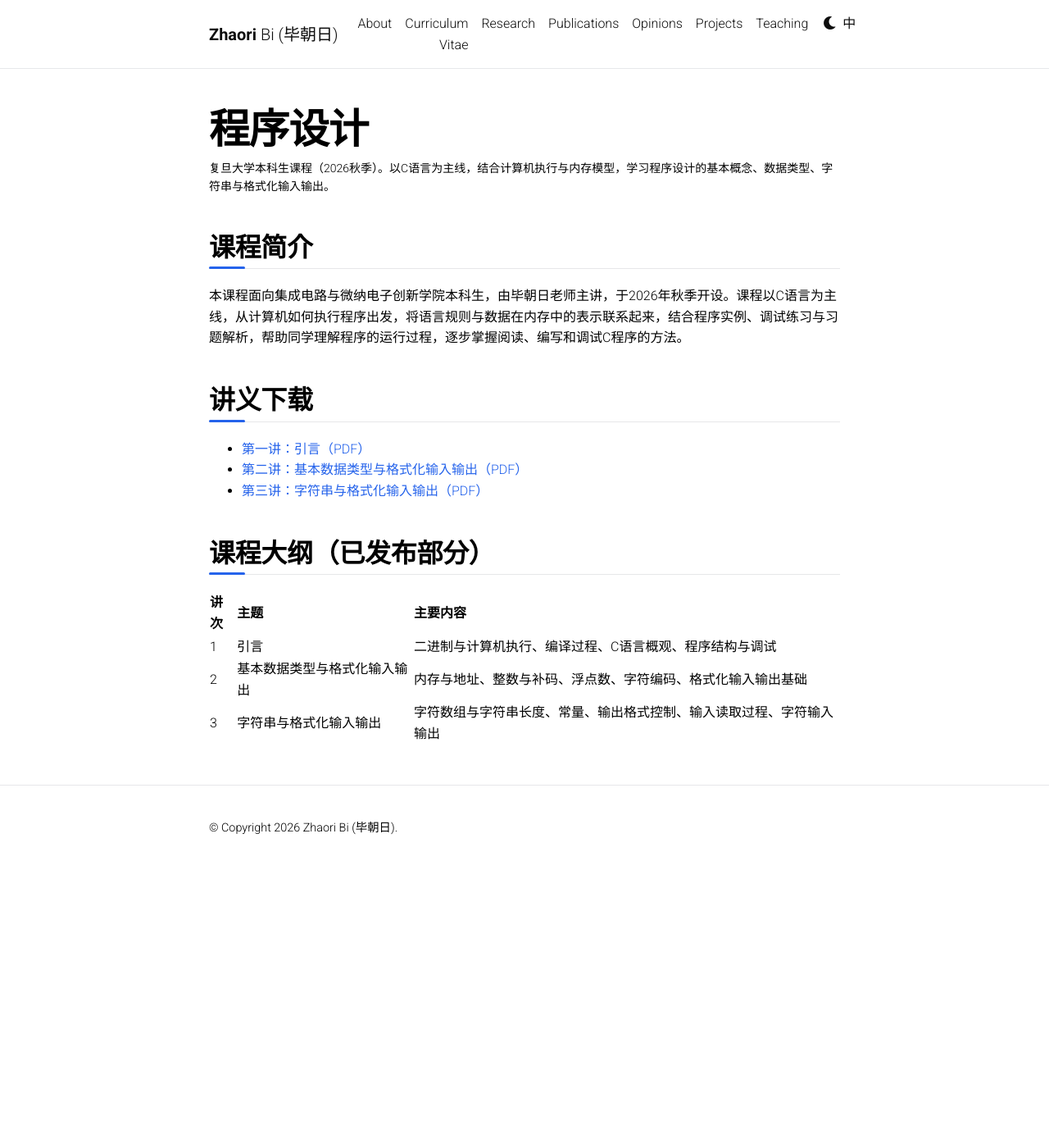
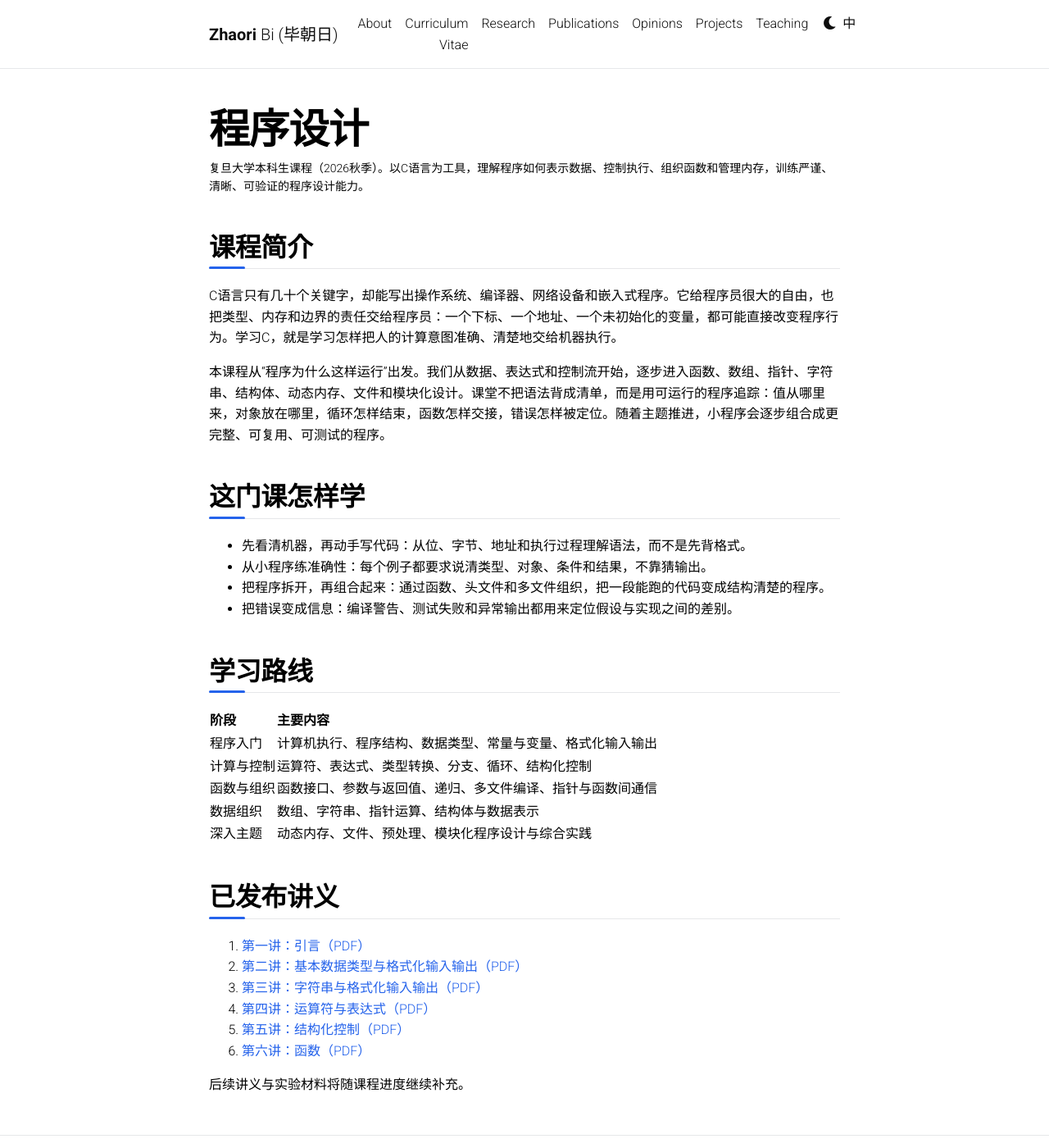
Before and after one commit to bzr2915/bzr2915, a Jekyll site: the page built from _courses/programming.md, in a window 1280 px wide and 1400 px high. Shown: the whole window at 82% size. Built offline with Jekyll 4.4.1, drawn with Linux system fonts in a browser that asks for light colours; comment, search, counter and statistics services are not loaded; a style sheet for code colours, icons or effects is not loaded.

Commit message:
feat: update programming course page

```diff
--- a/_courses/programming.md
+++ b/_courses/programming.md
@@ -1,25 +1,41 @@
 ---
 layout: page
 title: 程序设计
-description: 复旦大学本科生课程（2026秋季）。以C语言为主线，结合计算机执行与内存模型，学习程序设计的基本概念、数据类型、字符串与格式化输入输出。
+description: 复旦大学本科生课程（2026秋季）。以C语言为工具，理解程序如何表示数据、控制执行、组织函数和管理内存，训练严谨、清晰、可验证的程序设计能力。
 category: 本科
 importance: 2
 ---
 
 ## 课程简介
 
-本课程面向集成电路与微纳电子创新学院本科生，由毕朝日老师主讲，于2026年秋季开设。课程以C语言为主线，从计算机如何执行程序出发，将语言规则与数据在内存中的表示联系起来，结合程序实例、调试练习与习题解析，帮助同学理解程序的运行过程，逐步掌握阅读、编写和调试C程序的方法。
+C语言只有几十个关键字，却能写出操作系统、编译器、网络设备和嵌入式程序。它给程序员很大的自由，也把类型、内存和边界的责任交给程序员：一个下标、一个地址、一个未初始化的变量，都可能直接改变程序行为。学习C，就是学习怎样把人的计算意图准确、清楚地交给机器执行。
 
-## 讲义下载
+本课程从“程序为什么这样运行”出发。我们从数据、表达式和控制流开始，逐步进入函数、数组、指针、字符串、结构体、动态内存、文件和模块化设计。课堂不把语法背成清单，而是用可运行的程序追踪：值从哪里来，对象放在哪里，循环怎样结束，函数怎样交接，错误怎样被定位。随着主题推进，小程序会逐步组合成更完整、可复用、可测试的程序。
 
-- [第一讲：引言（PDF）]({{ '/assets/pdf/programming_2026_fall/lecture1_introduction.pdf' | relative_url }})
-- [第二讲：基本数据类型与格式化输入输出（PDF）]({{ '/assets/pdf/programming_2026_fall/lecture2_data_types_formatted_io.pdf' | relative_url }})
-- [第三讲：字符串与格式化输入输出（PDF）]({{ '/assets/pdf/programming_2026_fall/lecture3_strings_formatted_io.pdf' | relative_url }})
+## 这门课怎样学
 
-## 课程大纲（已发布部分）
+- **先看清机器，再动手写代码**：从位、字节、地址和执行过程理解语法，而不是先背格式。
+- **从小程序练准确性**：每个例子都要求说清类型、对象、条件和结果，不靠猜输出。
+- **把程序拆开，再组合起来**：通过函数、头文件和多文件组织，把一段能跑的代码变成结构清楚的程序。
+- **把错误变成信息**：编译警告、测试失败和异常输出都用来定位假设与实现之间的差别。
 
-| 讲次 | 主题 | 主要内容 |
-|------|------|----------|
-| 1 | 引言 | 二进制与计算机执行、编译过程、C语言概观、程序结构与调试 |
-| 2 | 基本数据类型与格式化输入输出 | 内存与地址、整数与补码、浮点数、字符编码、格式化输入输出基础 |
-| 3 | 字符串与格式化输入输出 | 字符数组与字符串长度、常量、输出格式控制、输入读取过程、字符输入输出 |
+## 学习路线
+
+| 阶段 | 主要内容 |
+|------|----------|
+| 程序入门 | 计算机执行、程序结构、数据类型、常量与变量、格式化输入输出 |
+| 计算与控制 | 运算符、表达式、类型转换、分支、循环、结构化控制 |
+| 函数与组织 | 函数接口、参数与返回值、递归、多文件编译、指针与函数间通信 |
+| 数据组织 | 数组、字符串、指针运算、结构体与数据表示 |
+| 深入主题 | 动态内存、文件、预处理、模块化程序设计与综合实践 |
+
+## 已发布讲义
+
+1. [第一讲：引言（PDF）]({{ '/assets/pdf/programming_2026_fall/lecture1_introduction.pdf' | relative_url }})
+2. [第二讲：基本数据类型与格式化输入输出（PDF）]({{ '/assets/pdf/programming_2026_fall/lecture2_data_types_formatted_io.pdf' | relative_url }})
+3. [第三讲：字符串与格式化输入输出（PDF）]({{ '/assets/pdf/programming_2026_fall/lecture3_strings_formatted_io.pdf' | relative_url }})
+4. [第四讲：运算符与表达式（PDF）]({{ '/assets/pdf/programming_2026_fall/lecture4_operators_expressions.pdf' | relative_url }})
+5. [第五讲：结构化控制（PDF）]({{ '/assets/pdf/programming_2026_fall/lecture5_structured_control.pdf' | relative_url }})
+6. [第六讲：函数（PDF）]({{ '/assets/pdf/programming_2026_fall/lecture6_functions.pdf' | relative_url }})
+
+后续讲义与实验材料将随课程进度继续补充。
```
Also changed, not shown: 3 other files.
